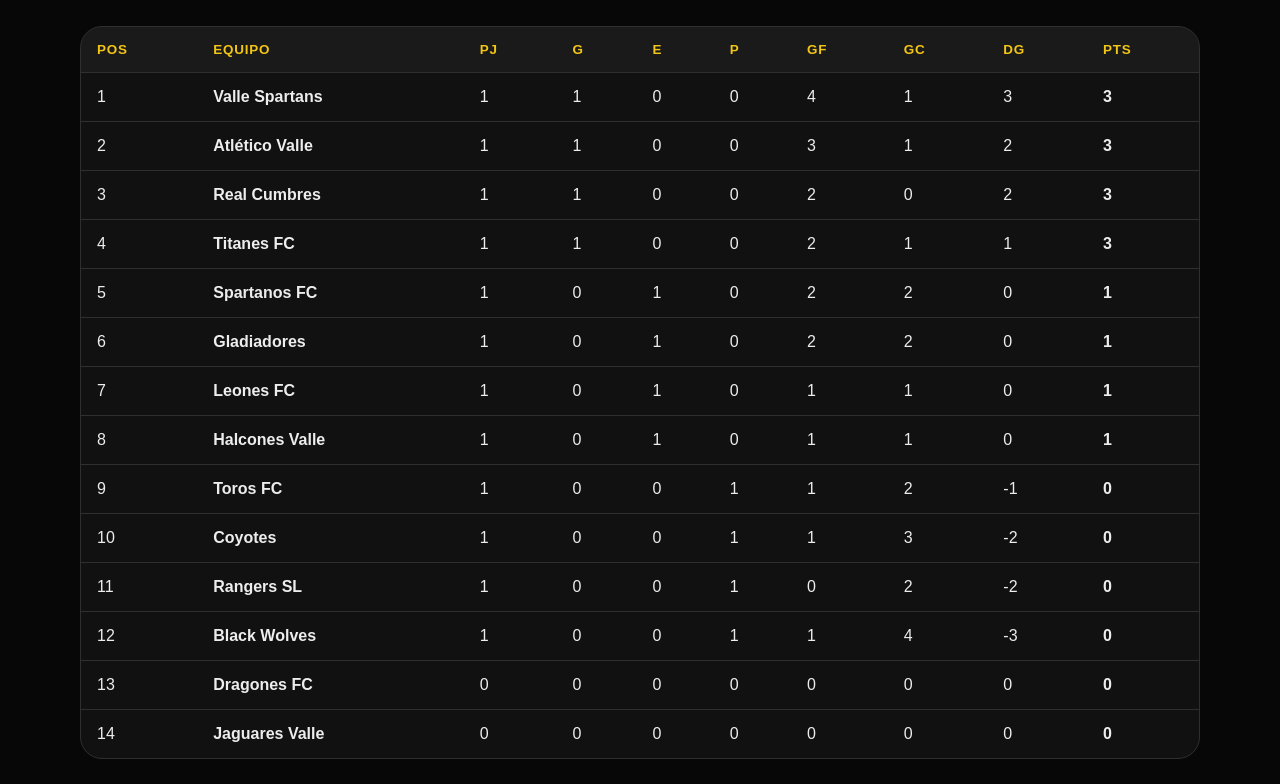
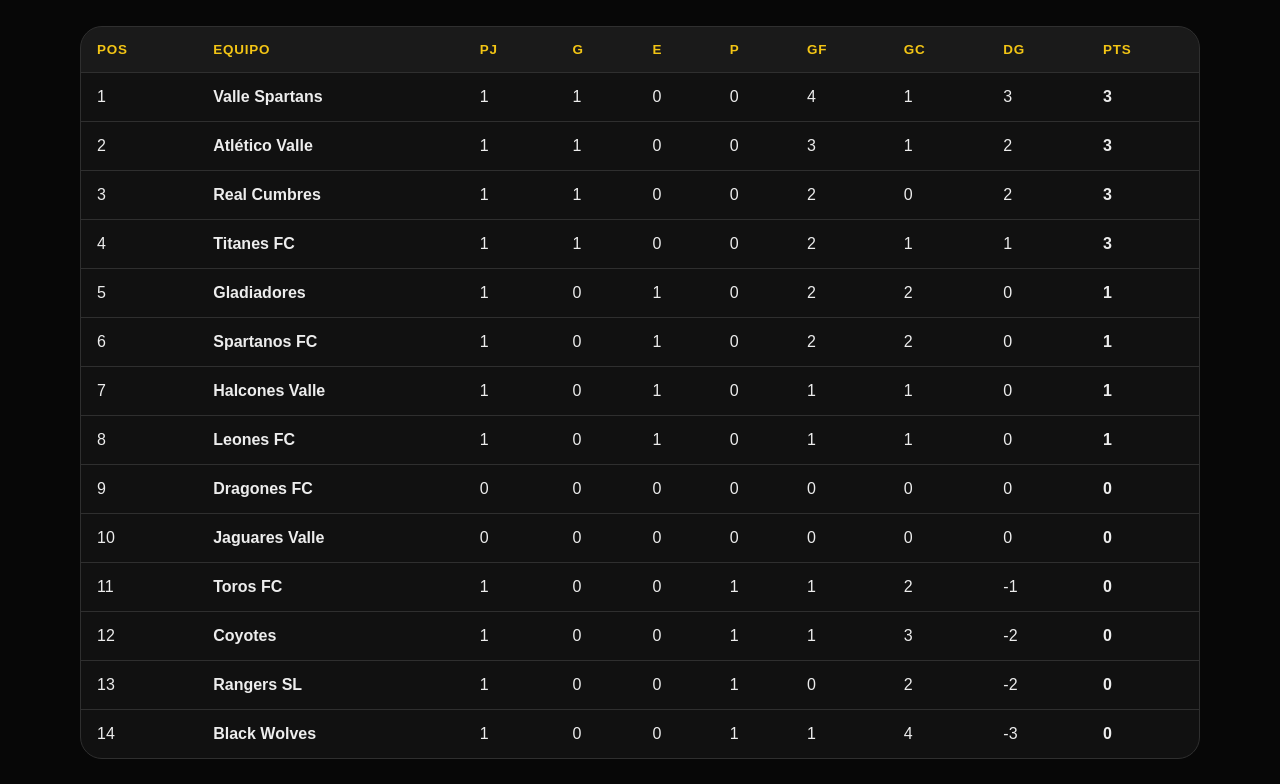
Before and after one commit to spartansleague/spartans-league, a Next.js app: page /estadisticas in a window 1280 px wide. Shown: the part 706-1490 px from the top of the page. Built offline with nearby package versions, Linux system fonts and the light colour scheme.

Commit message:
Add files via upload

```diff
--- a/components/CampusStatsTabs.js
+++ b/components/CampusStatsTabs.js
@@ -1,11 +1,63 @@
 "use client";
 
-import { useState } from "react";
+import { useMemo, useState } from "react";
 import { estadisticasPorCampus } from "@/data/leagueData";
+
+function toNumber(value) {
+  return Number(value) || 0;
+}
+
+function getDiferenciaGoles(fila) {
+  if (fila.dg !== undefined && fila.dg !== null) {
+    return toNumber(fila.dg);
+  }
+
+  return toNumber(fila.gf) - toNumber(fila.gc);
+}
+
+function ordenarTablaPosiciones(tabla) {
+  return [...tabla].sort((a, b) => {
+    const puntos = toNumber(b.pts) - toNumber(a.pts);
+    if (puntos !== 0) return puntos;
+
+    const diferencia = getDiferenciaGoles(b) - getDiferenciaGoles(a);
+    if (diferencia !== 0) return diferencia;
+
+    const golesFavor = toNumber(b.gf) - toNumber(a.gf);
+    if (golesFavor !== 0) return golesFavor;
+
+    const golesContra = toNumber(a.gc) - toNumber(b.gc);
+    if (golesContra !== 0) return golesContra;
+
+    return a.equipo.localeCompare(b.equipo, "es");
+  });
+}
+
+function ordenarGoleadores(goleadores) {
+  return [...goleadores].sort((a, b) => {
+    const goles = toNumber(b.goles) - toNumber(a.goles);
+    if (goles !== 0) return goles;
+
+    const equipo = a.equipo.localeCompare(b.equipo, "es");
+    if (equipo !== 0) return equipo;
+
+    return a.jugador.localeCompare(b.jugador, "es");
+  });
+}
 
 export default function CampusStatsTabs() {
   const [activeIndex, setActiveIndex] = useState(0);
   const campusActivo = estadisticasPorCampus[activeIndex];
+
+  const tablaOrdenada = useMemo(
+    () => ordenarTablaPosiciones(campusActivo.tablaPosiciones),
+    [campusActivo.tablaPosiciones]
+  );
+
+  const goleadoresOrdenados = useMemo(
+    () => ordenarGoleadores(campusActivo.goleadores),
+    [campusActivo.goleadores]
+  );
 
   return (
     <div>
@@ -64,7 +116,7 @@ export default function CampusStatsTabs() {
               </tr>
             </thead>
             <tbody>
-              {campusActivo.tablaPosiciones.map((fila, index) => (
+              {tablaOrdenada.map((fila, index) => (
                 <tr key={`${campusActivo.campus}-${fila.equipo}`}>
                   <td>{index + 1}</td>
                   <td><strong>{fila.equipo}</strong></td>
@@ -74,7 +126,7 @@ export default function CampusStatsTabs() {
                   <td>{fila.p}</td>
                   <td>{fila.gf}</td>
                   <td>{fila.gc}</td>
-                  <td>{fila.dg}</td>
+                  <td>{getDiferenciaGoles(fila)}</td>
                   <td><strong>{fila.pts}</strong></td>
                 </tr>
               ))}
@@ -99,7 +151,7 @@ export default function CampusStatsTabs() {
               </tr>
             </thead>
             <tbody>
-              {campusActivo.goleadores.map((jugador, index) => (
+              {goleadoresOrdenados.map((jugador, index) => (
                 <tr key={`${campusActivo.campus}-${jugador.jugador}-${jugador.equipo}`}>
                   <td>{index + 1}</td>
                   <td><strong>{jugador.jugador}</strong></td>
```
